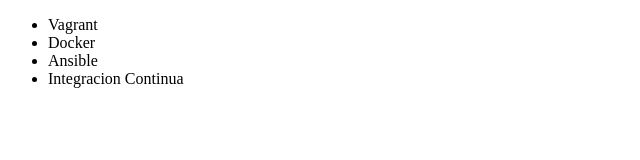
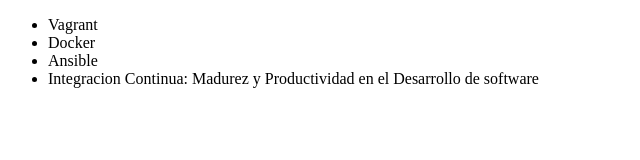
Before and after one commit to chriscarsam/alura-git, a plain HTML site: page index.html in a window 1280 px wide. Shown: the whole page, without its empty margins (0-640 px from the left). Drawn offline with Linux system fonts and the light colour scheme.

Commit message:
Renombrando curso de Integracion Contínua

```diff
--- a/index.html
+++ b/index.html
@@ -10,7 +10,7 @@
 		<li>Vagrant</li>
 		<li>Docker</li>
 		<li>Ansible</li>
-		<li>Integracion Continua</li>
+		<li>Integracion Continua: Madurez y Productividad en el Desarrollo de software</li>
 	</ul>
 </body>
 </html>
```
